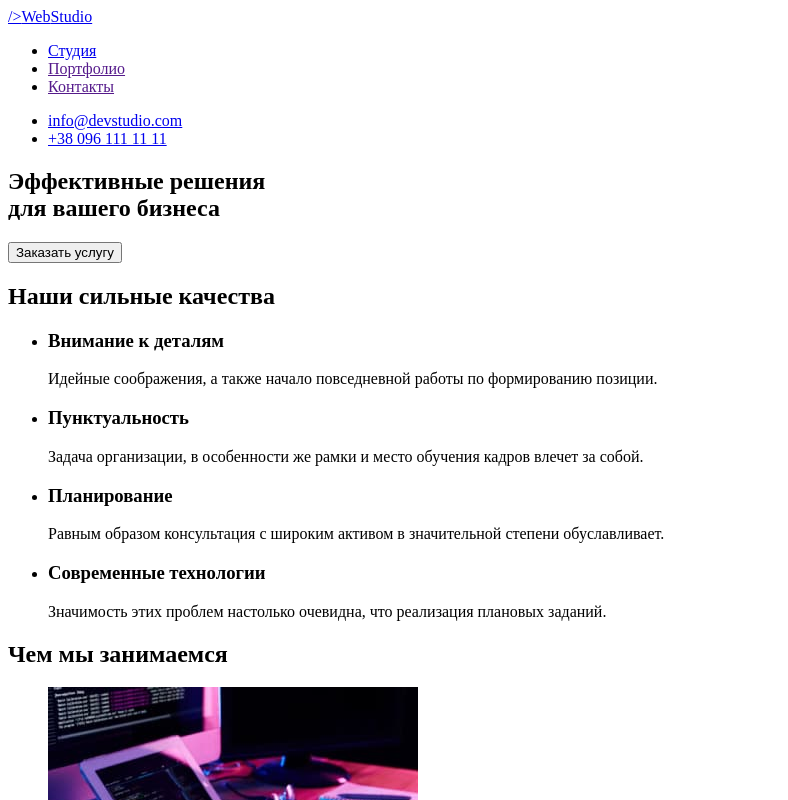
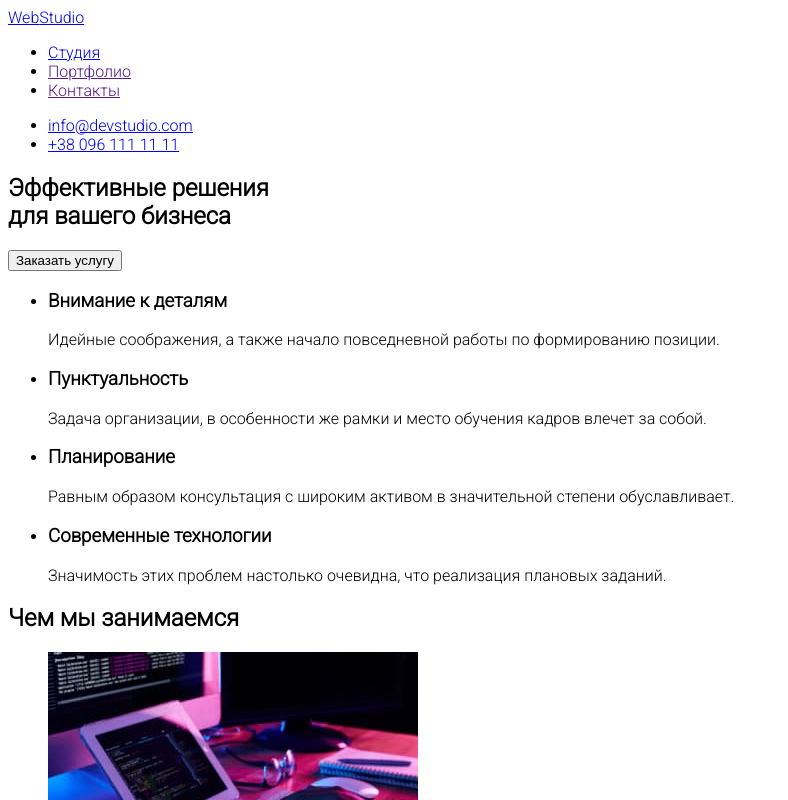
Before and after one commit to Viacheslav-Maksymyshen/goit-markup-hw-01, a plain HTML site: page index.html in a window 1280 px wide. Shown: the top 800 px of the page, without its empty margins (0-788 px from the left). Drawn offline with Linux system fonts and the light colour scheme.

Commit message:
task-1.2

```diff
--- a/css/styles.css
+++ b/css/styles.css
@@ -1,3 +1,6 @@
 body {
-    background: #000;
+  font-family: 'Roboto', sans-serif;
 }
+.hide {
+  display: none;
+}
--- a/index.html
+++ b/index.html
@@ -4,13 +4,20 @@
     <meta charset="UTF-8" />
     <meta http-equiv="X-UA-Compatible" content="IE=edge" />
     <meta name="viewport" content="width=device-width, initial-scale=1.0" />
-    <title>Document</title>
+    <title>Студия</title>
+    <link rel="stylesheet" href="./css/styles.css" />
+    <link rel="preconnect" href="https://fonts.googleapis.com" />
+    <link rel="preconnect" href="https://fonts.gstatic.com" crossorigin />
+    <link
+      href="https://fonts.googleapis.com/css2?family=Roboto:wght@300&display=swap"
+      rel="stylesheet"
+    />
   </head>
   <body>
     <!--Header-->
     <header>
       <nav>
-        <a href="./index.html">/><span>Web</span>Studio</a>
+        <a href="./index.html"><span>Web</span>Studio</a>
         <ul>
           <li><a href="./index.html">Студия</a></li>
           <li><a href="">Портфолио</a></li>
@@ -34,7 +41,7 @@
       </section>
       <!-- Our strengths-->
       <section>
-        <h2>Наши сильные качества</h2>
+        <h2 class="hide">Наши сильные качества</h2>
         <ul>
           <li>
             <h3>Внимание к деталям</h3>
@@ -102,7 +109,7 @@
     </main>
     <!--Footer-->
     <footer>
-      <a href="./index.html">/><span>Web</span>Studio</a>
+      <a href="./index.html"><span>Web</span>Studio</a>
       <address>
         <p>г. Киев, пр-т Леси Украинки, 26</p>
         <a href="mailto:info@example.com">info@example.com</a>
```
